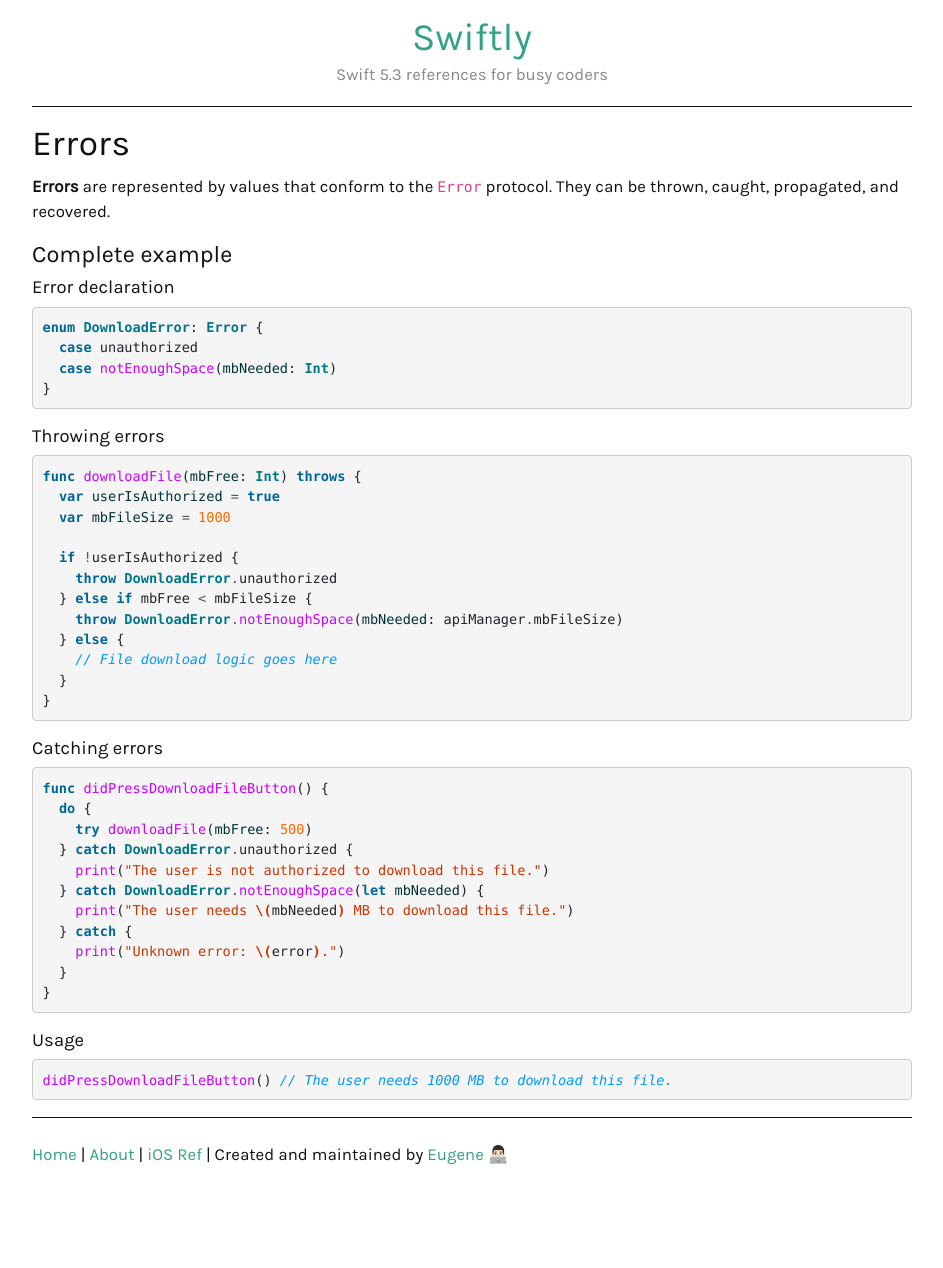
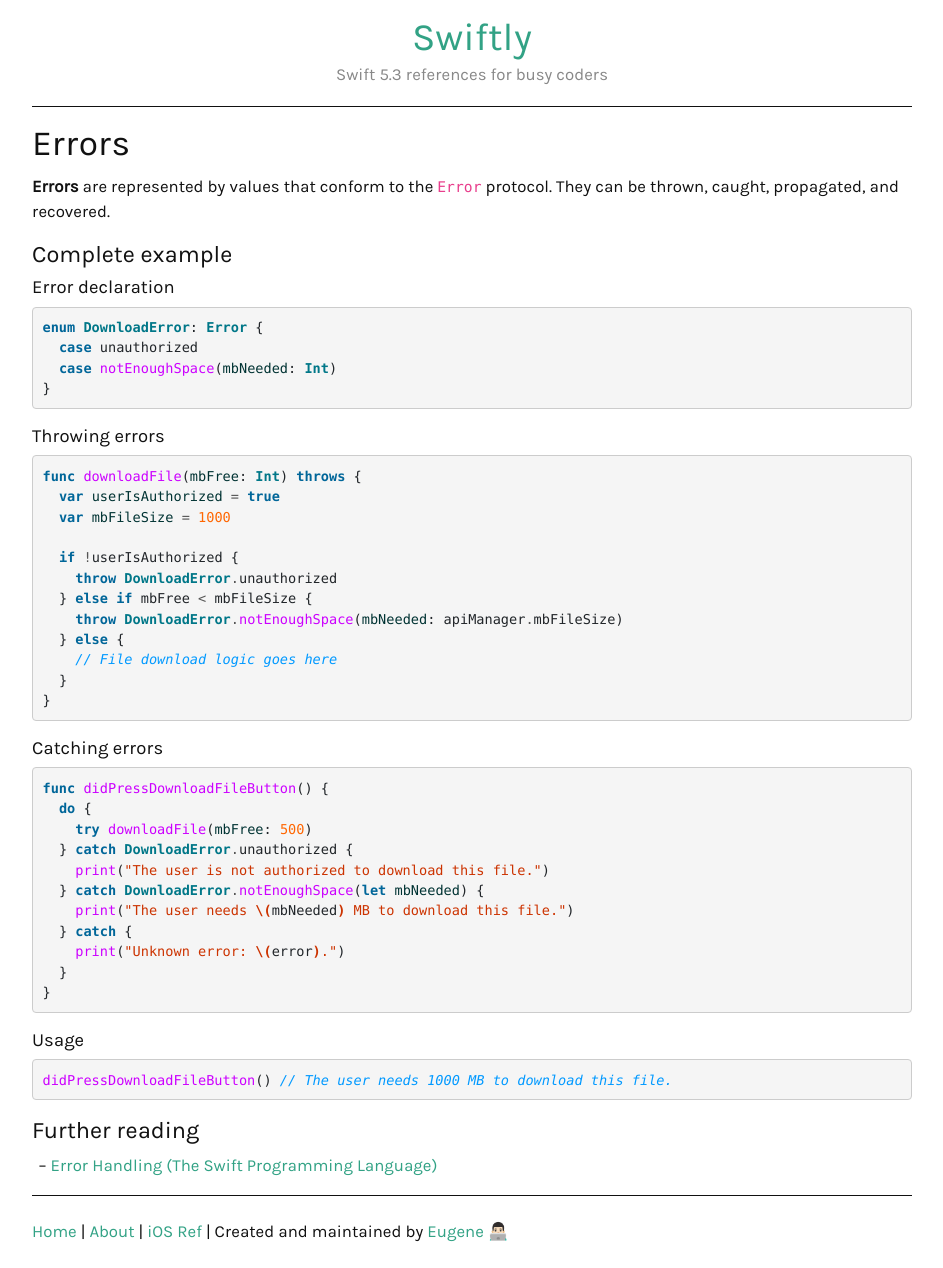
Before and after one commit to ebelinski/swiftly, a Jekyll site: the page built from _guides/errors.md, in a window 1280 px wide. Shown: the whole page, without its empty margins (168-1111 px from the left). Built offline with Jekyll 4.4.1, drawn with Linux system fonts in a browser that asks for light colours; comment, search, counter and statistics services are not loaded; before the commit the page ends 1190 px from its top, so only the background shows below that.

Commit message:
Added link to Swift book in Errors page.

````diff
--- a/_guides/errors.md
+++ b/_guides/errors.md
@@ -58,3 +58,7 @@ func didPressDownloadFileButton() {
 ```swift
 didPressDownloadFileButton() // The user needs 1000 MB to download this file.
 ```
+
+### Further reading
+
+* [Error Handling (The Swift Programming Language)](https://docs.swift.org/swift-book/LanguageGuide/ErrorHandling.html)
````
